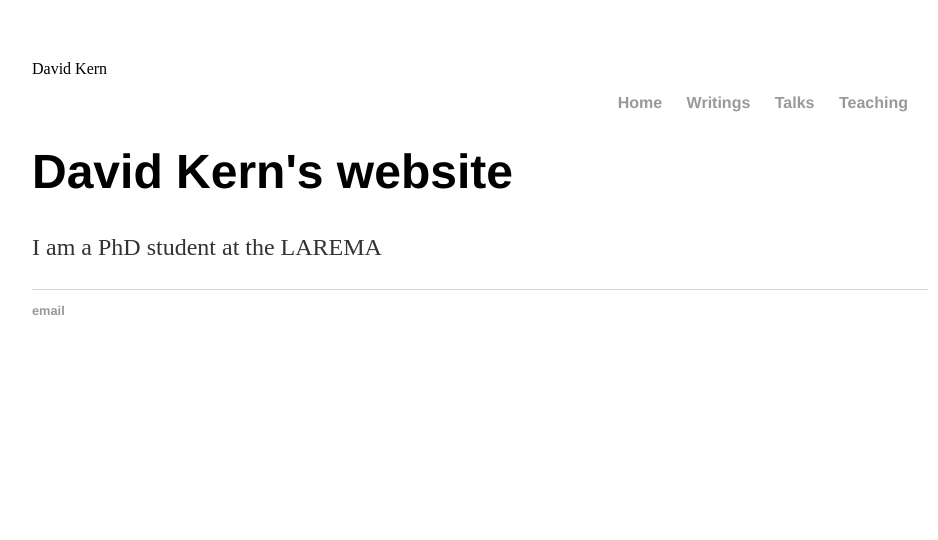
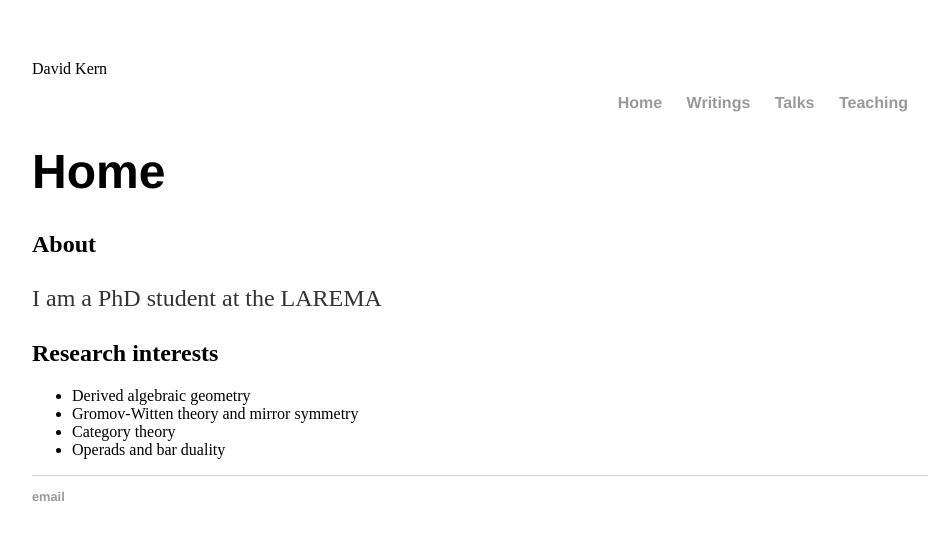
Before and after one commit to dskern/dskern.github.io, a Jekyll site: the page built from index.html, in a window 1280 px wide. Shown: the top 540 px of the page, without its empty margins (160-1098 px from the left). Built offline with Jekyll 4.4.1, drawn with Linux system fonts in a browser that asks for light colours.

Commit message:
Update index.html

```diff
--- a/index.html
+++ b/index.html
@@ -2,6 +2,17 @@
 layout: default
 ---
 
-<h1>David Kern's website</h1>
+<h1>Home</h1>
+
+<h2>About</h2>
 
 <p>I am a PhD student at the LAREMA</p>
+
+<h2>Research interests</h2>
+
+<ul>
+  <li>Derived algebraic geometry</li>
+  <li>Gromov-Witten theory and mirror symmetry</li>
+  <li>Category theory</li>
+  <li>Operads and bar duality</li>
+</ul>
```
